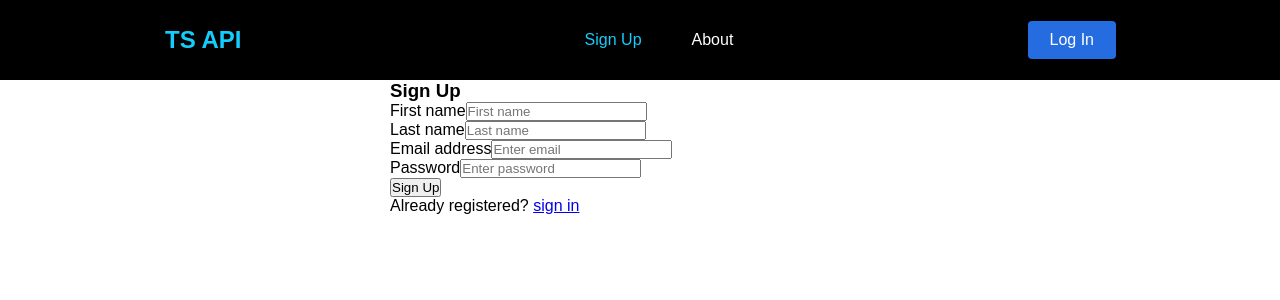
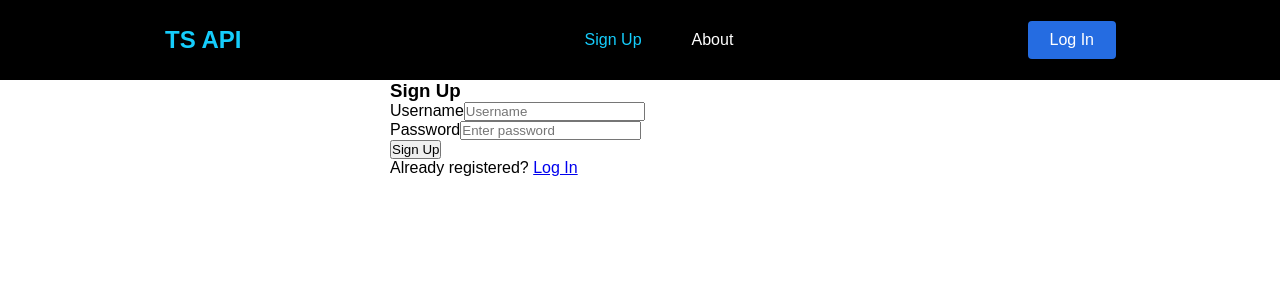
Before and after one commit to JayPatwardhan/forecast-ai, a React (Create React App) app: page /Signup in a window 1280 px wide. Shown: the top 300 px of the page. Built offline with nearby package versions, Linux system fonts and the light colour scheme; a web font is replaced by a local one.

Commit message:
adding forms

```diff
--- a/src/Pages/Login.js
+++ b/src/Pages/Login.js
@@ -8,10 +8,9 @@ export default class Login extends Component {
         super(props);
         this.state = {
             LoggedIn: false,
-            email: '',
+            username: '',
             password: '',
             first: false,
-            username: '',
             token: ''
         };
 
@@ -19,7 +18,7 @@ export default class Login extends Component {
     }
 
     myChangeHandlerUserName = (event) => {
-        this.setState({email: event.target.value});
+        this.setState({username: event.target.value});
     }
 
     myChangeHandlerPassword = (event) => {
@@ -31,9 +30,12 @@ export default class Login extends Component {
     //login click method
     async handleSubmit(event) {
         event.preventDefault()
-        const jsonLogin = {"email": this.state.email, "password": this.state.password};
-        const response = await this.sendreq(jsonLogin)
-        if (response.token !== -1 && response.token !== 'Invalid Login'){
+        const loginForm = new FormData()
+        loginForm.append("username", this.state.username);
+        loginForm.append("password", this.state.password);
+        //const jsonLogin = {"email": this.state.username, "password": this.state.password};
+        const response = await this.sendreq(loginForm)
+        if (response.token !== 'Login Unsuccessful'){
             this.setState((state) => {
                 return {LoggedIn: true, username: response.name, first: true, token: response.token};
             });
@@ -43,7 +45,7 @@ export default class Login extends Component {
 
     //sends login get request
     async sendreq(jsonLogin) {
-        const {data: response} = await axios.post('http://localhost:3000/api/auth',  jsonLogin);
+        const {data: response} = await axios.post('http://127.0.0.1:5000/Login',  jsonLogin);
         return response
     }
 
@@ -56,8 +58,8 @@ export default class Login extends Component {
                     <h3>Log In</h3>
 
                     <div className="form-group">
-                        <label>Email address</label>
-                        <input type="email" className="form-control" onChange = {this.myChangeHandlerUserName} placeholder="Enter email" />
+                        <label>Username</label>
+                        <input type="email" className="form-control" onChange = {this.myChangeHandlerUserName} placeholder="Enter username" />
                     </div>
 
                     <div className="form-group">
@@ -65,12 +67,6 @@ export default class Login extends Component {
                         <input type="password" className="form-control" onChange = {this.myChangeHandlerPassword} placeholder="Enter password" />
                     </div>
 
-                    <div className="form-group">
-                        <div className="custom-control custom-checkbox">
-                            <input type="checkbox" className="custom-control-input" id="customCheck1" />
-                            <label className="custom-control-label" htmlFor="customCheck1">Remember me</label>
-                        </div>
-                    </div>
                     <button type="submit" className="btn btn-primary btn-block">Log In</button>
                     <p className="forgot-password text-right">
                             Forgot <a href="/">password?</a>
--- a/src/Pages/Signup.css
+++ b/src/Pages/Signup.css
@@ -1,4 +1,4 @@
 .form {
     width: 500px ;
-    margin: auto;
+    margin: auto ;
 }
--- a/src/Pages/Signup.js
+++ b/src/Pages/Signup.js
@@ -7,9 +7,7 @@ export default class Signup extends Component {
     constructor(props){
         super(props);
         this.state = {
-            firstname: '',
-            lastname: '',
-            email: '',
+            username: '',
             password: '',
             SignedUp: false
         }
@@ -17,16 +15,8 @@ export default class Signup extends Component {
         this.handleSubmit = this.handleSubmit.bind(this);
     }
 
-    myChangeHandlerFirstName = (event) => {
-        this.setState({firstname: event.target.value});
-    }
-
-    myChangeHandlerLastName = (event) => {
-        this.setState({lastname: event.target.value});
-    }
-
-    myChangeHandlerEmail = (event) => {
-        this.setState({email: event.target.value});
+    myChangeHandlerUsername = (event) => {
+        this.setState({username: event.target.value});
     }
 
     myChangeHandlerPassword = (event) => {
@@ -35,12 +25,14 @@ export default class Signup extends Component {
 
     async handleSubmit(event) {
         event.preventDefault()
+        const formData = new FormData()
+        formData.append("username", this.state.username);
+        formData.append("password", this.state.password);
         const jsonSignUp = {
-            "name": this.state.firstname + ' ' + this.state.lastname,
-            "email": this.state.email,
+            "username": this.state.username,
             "password": this.state.password,
         };
-        const signed = await this.sendreq(jsonSignUp)
+        const signed = await this.sendreq(formData)
         if (signed === 'success'){
             this.setState((state) => {
                 return {SignedUp: true};
@@ -54,7 +46,7 @@ export default class Signup extends Component {
     }
 
     async sendreq(jsonSignUp){
-        const {data: response} = await axios.post('http://localhost:3000/api/users', jsonSignUp)
+        const {data: response} = await axios.post('http://127.0.0.1:5000/newUser', jsonSignUp)
         return response;
     }
 
@@ -66,18 +58,8 @@ export default class Signup extends Component {
                         <h3>Sign Up</h3>
 
                         <div className="form-group">
-                            <label>First name</label>
-                            <input type="text" className="form-control" onChange = {this.myChangeHandlerFirstName} placeholder="First name" />
-                        </div>
-
-                        <div className="form-group">
-                            <label>Last name</label>
-                            <input type="text" className="form-control" onChange = {this.myChangeHandlerLastName} placeholder="Last name" />
-                        </div>
-
-                        <div className="form-group">
-                            <label>Email address</label>
-                            <input type="email" className="form-control" onChange = {this.myChangeHandlerEmail} placeholder="Enter email" />
+                            <label>Username</label>
+                            <input type="text" className="form-control" onChange = {this.myChangeHandlerUsername} placeholder="Username" />
                         </div>
 
                         <div className="form-group">
@@ -87,7 +69,7 @@ export default class Signup extends Component {
 
                         <button type="submit" className="btn btn-primary btn-block">Sign Up</button>
                         <p className="forgot-password text-right">
-                            Already registered? <a href="/login">sign in</a>
+                            Already registered? <a href="/Login">Log In</a>
                         </p>
                     </form>
             );
@@ -95,8 +77,8 @@ export default class Signup extends Component {
             else{
                 return (
                 <div>
-                    <h1>Welcome, {this.state.firstname}</h1>
-                    <a href="/login">Click here to Log In!</a>
+                    <h1>Welcome, {this.state.username}</h1>
+                    <a href="/Login">Click here to Log In!</a>
                 </div>
                 );
             }
--- a/src/components/Navbar/NavbarElements.js
+++ b/src/components/Navbar/NavbarElements.js
@@ -8,7 +8,7 @@ export const Nav = styled.nav`
     display: flex;
     justify-content: space-between;
     padding: 0.5rem calc((100vw - 1000px)/2);
-    z-index: 10;
+    z-index: 100000;
 `;
 
 export const NavLink = styled(Link)`
```
Also changed, not shown: 1 other file (tests, documents, lock files or other folders).
